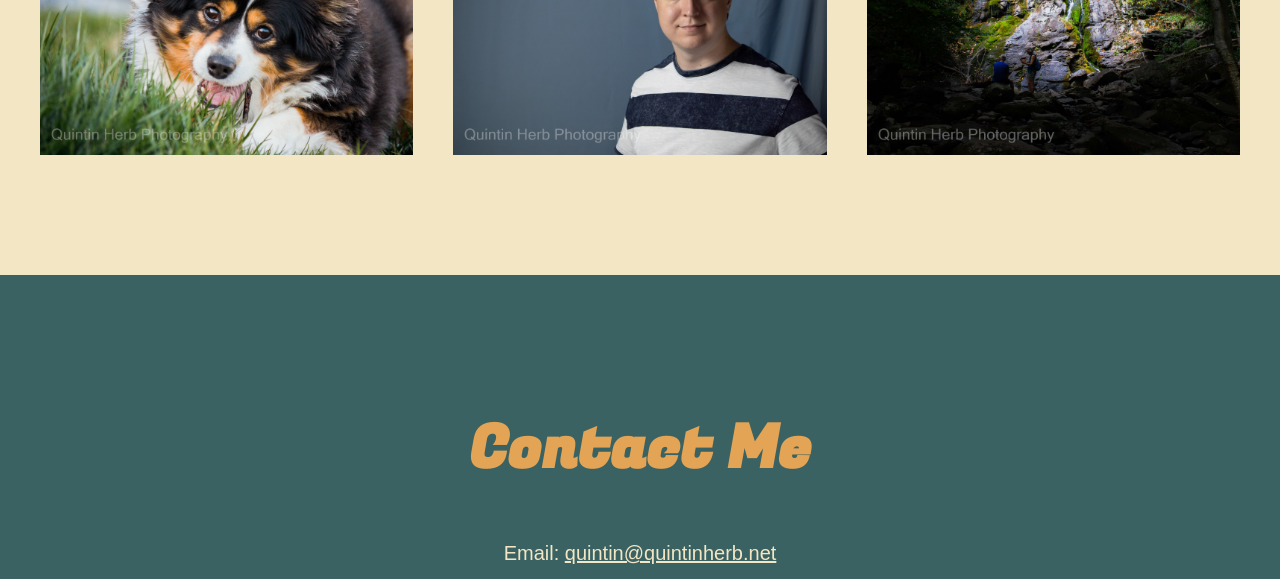
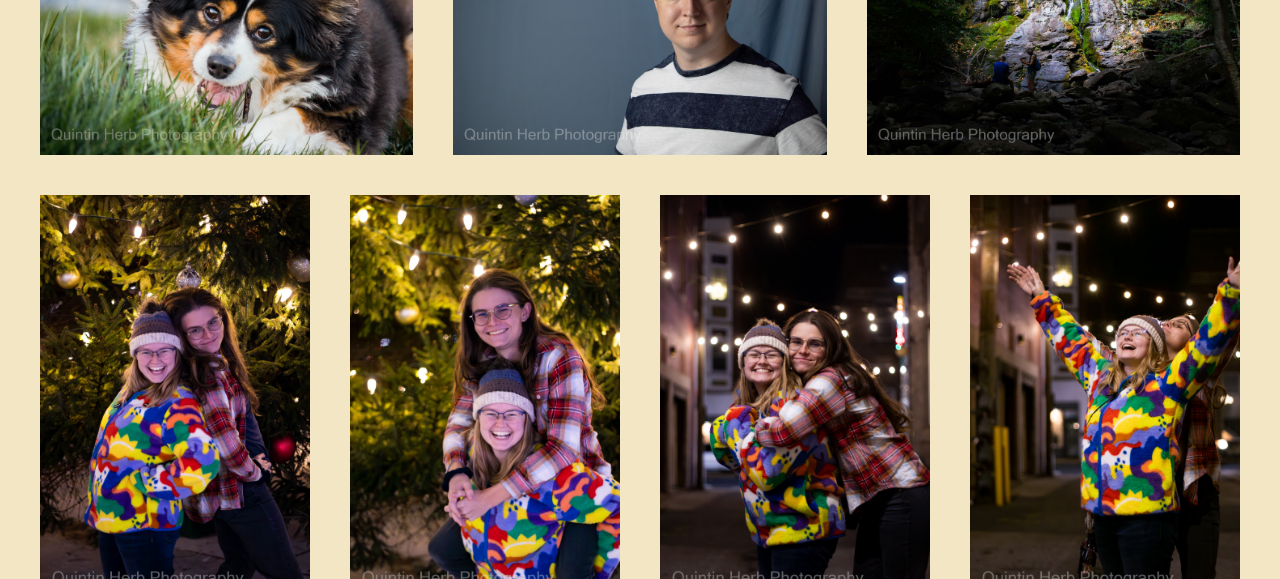
Before and after one commit to quintanamo/QuintinHerbPhotography, a plain HTML site: page index.html in a window 1280 px wide. Shown: the part 5492-6071 px from the top of the page. Drawn offline with Linux system fonts and the light colour scheme.

Commit message:
new images

```diff
--- a/index.html
+++ b/index.html
@@ -143,6 +143,12 @@
                 <img class="gallery__image" src="images/image-12.jpg" alt="Gallery image" />
                 <img class="gallery__image" src="images/image-8.jpg" alt="Gallery image" />
             </div>
+            <div class="gallery__row">
+                <img class="gallery__image" src="images/image-18.jpg" alt="Gallery image" />
+                <img class="gallery__image" src="images/image-19.jpg" alt="Gallery image" />
+                <img class="gallery__image" src="images/image-20.jpg" alt="Gallery image" />
+                <img class="gallery__image" src="images/image-21.jpg" alt="Gallery image" />
+            </div>
         </div>
     </section>
 
```
Also changed, not shown: images/image-18.jpg (added), images/image-19.jpg (added), images/image-20.jpg (added), images/image-21.jpg (added).
